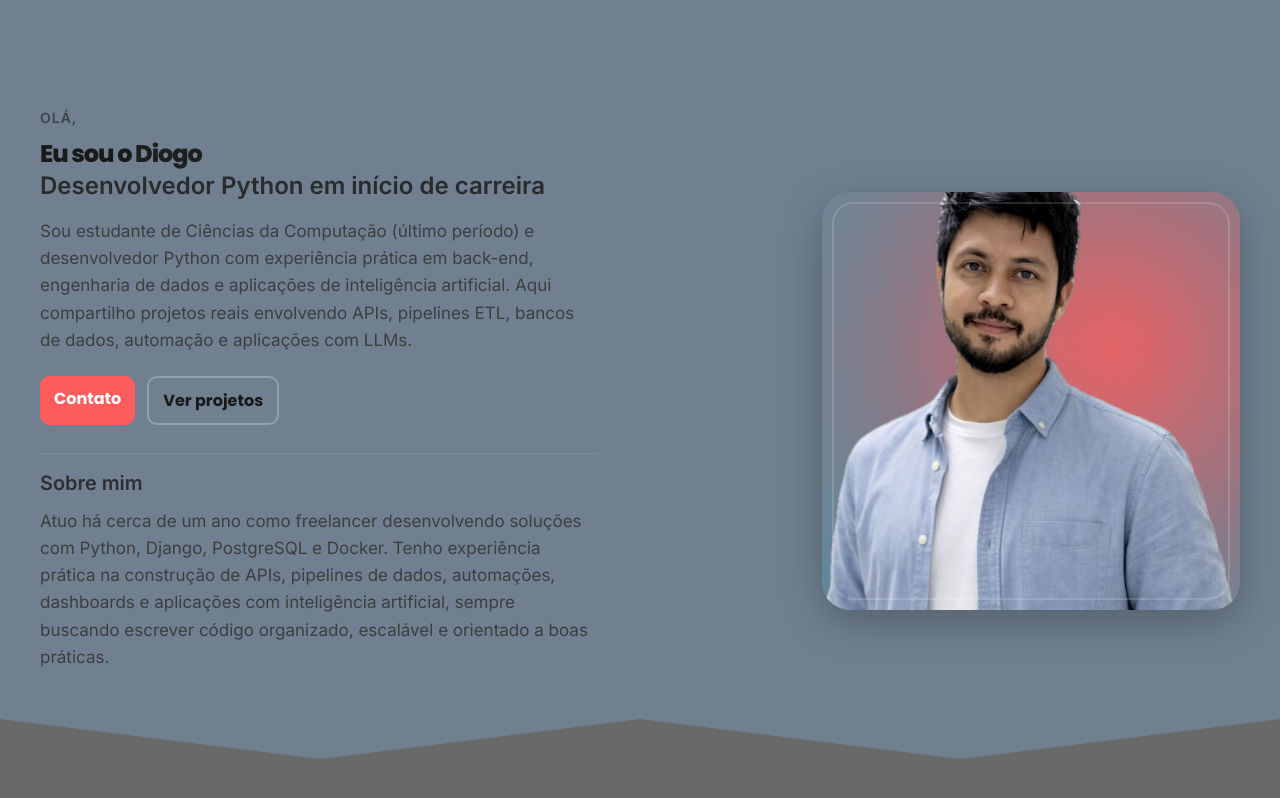
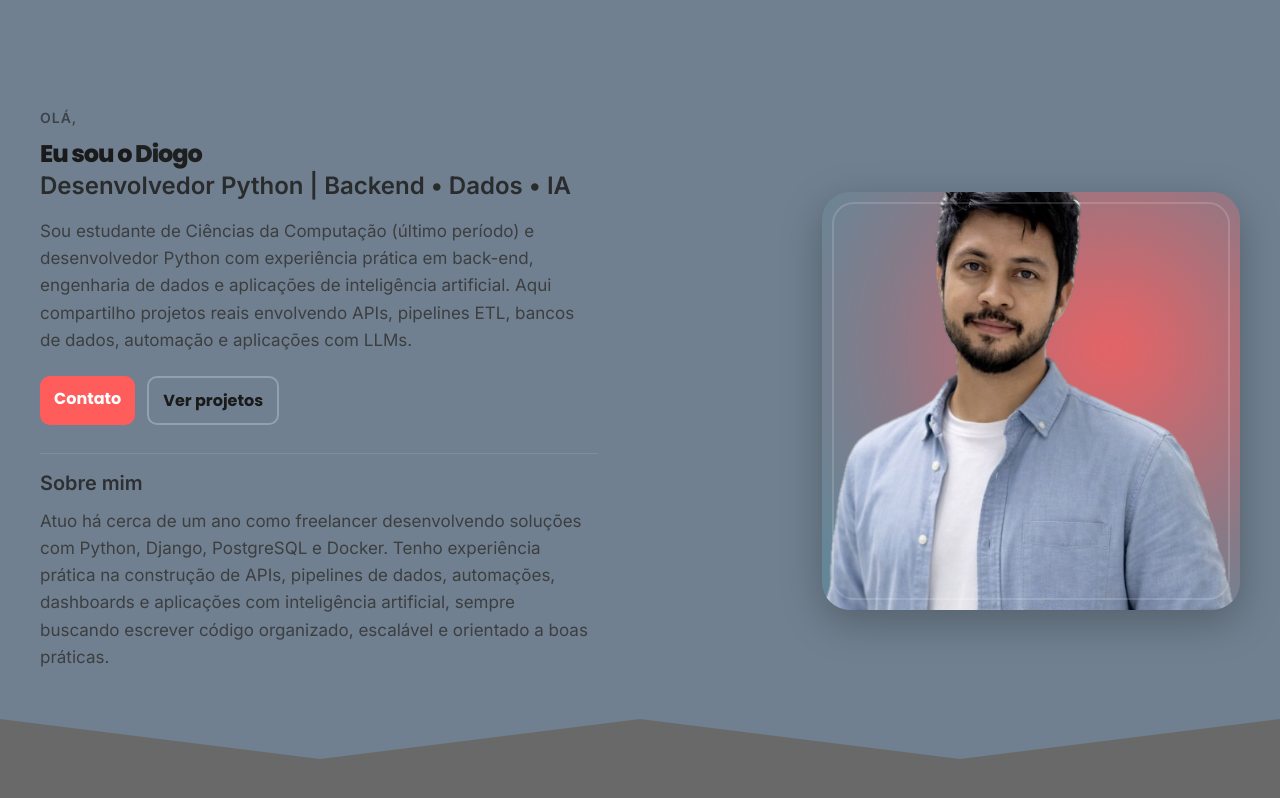
Before and after one commit to difranalstudio/portfolio, a Django app: page / in a window 1280 px wide. Shown: the part 61-859 px from the top of the page. Run offline with Django 5.2, Linux system fonts and the light colour scheme; data that the repository does not hold is empty.

Commit message:
Mais mudancas na apresentacao

```diff
--- a/main/templates/main/home.html
+++ b/main/templates/main/home.html
@@ -11,7 +11,7 @@
     <div class="hero-left">
       <p class="hero-kicker">Olá,</p>
       <h1>Eu sou o <span>Diogo</span></h1>
-      <h2 class="hero-sub">Desenvolvedor Python em início de carreira</h2>
+      <h2 class="hero-sub">Desenvolvedor Python | Backend • Dados • IA</h2>
 
       <p class="hero-desc">
         Sou estudante de Ciências da Computação (último período) e desenvolvedor Python com experiência prática em back-end, engenharia de dados e aplicações de inteligência artificial.
```
